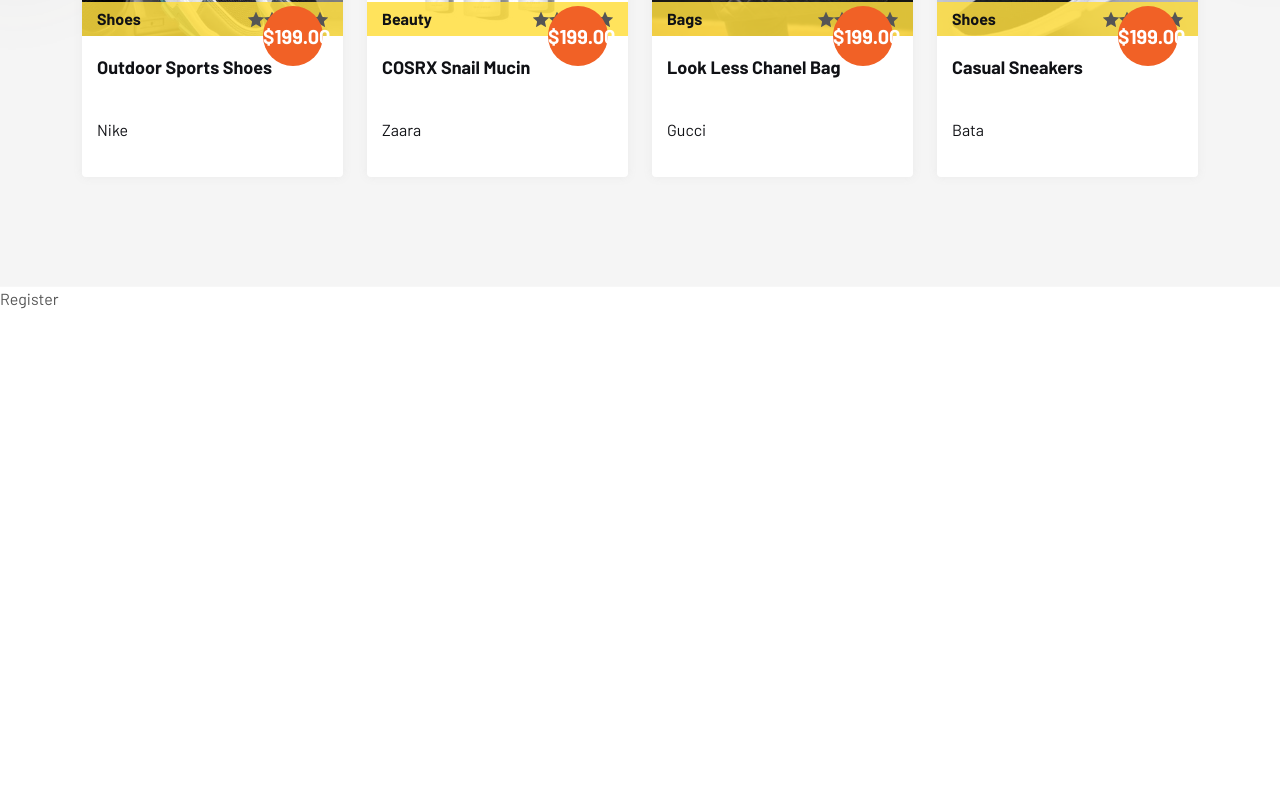
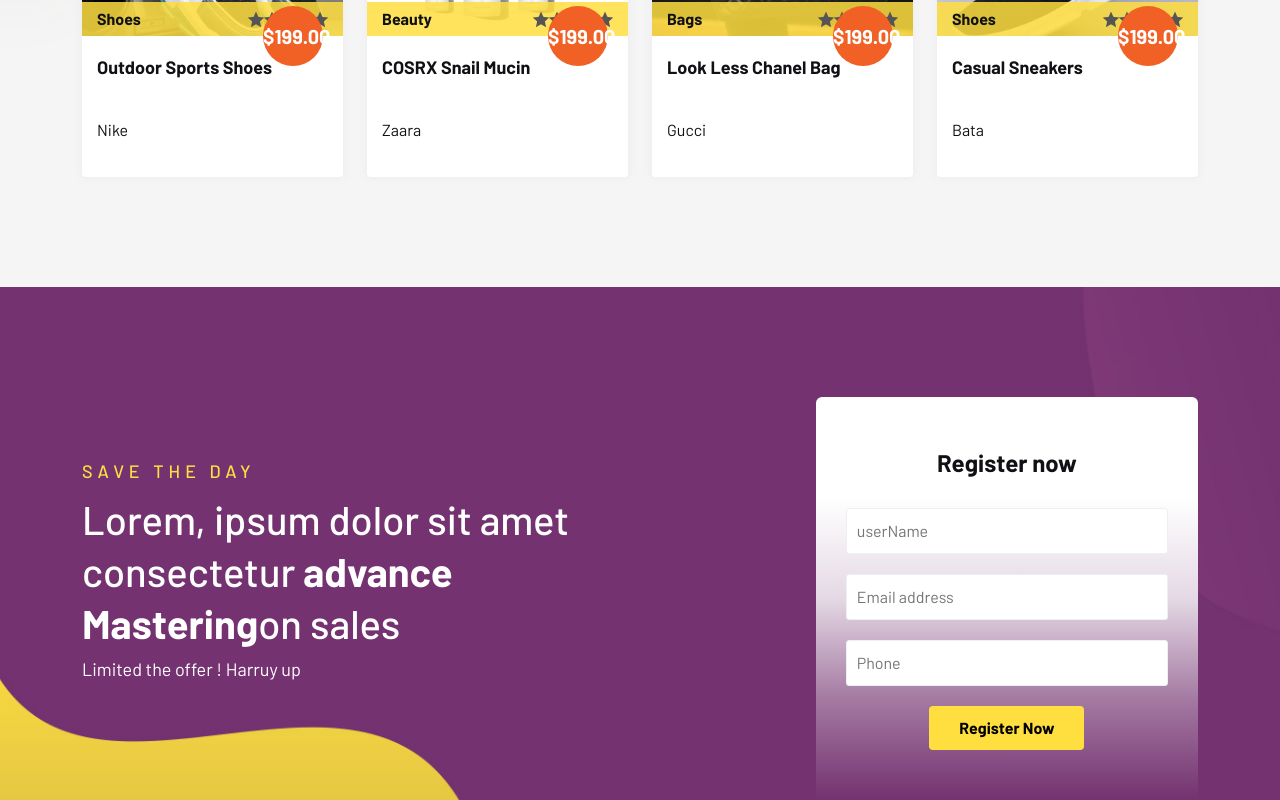
Before and after one commit to Rukunuljoy/e-commerce-shop-frontend, a React (Vite) app: page / in a window 1280 px wide. Shown: the part 2551-3351 px from the top of the page. Before the commit the page ends 2862 px from the top, so only its background shows below. Built offline with nearby package versions, Linux system fonts and the light colour scheme.

Commit message:
register is running

```diff
--- a/src/Home/Register.jsx
+++ b/src/Home/Register.jsx
@@ -2,13 +2,38 @@ import React from 'react';
 
 const subTitle = "Save the day"
 const title = (
-    <h2>Lorem, ipsum dolor sit amet consectetur <b>advance <span>Mastering</span></b>on sales</h2>
+    <h2 className='title'>Lorem, ipsum dolor sit amet consectetur <b>advance <span>Mastering</span></b>on sales</h2>
 )
+
+const desc = "Limited the  offer ! Harruy up"
 
 const Register = () => {
     return (
-        <div>
-            Register
+        <div className='register-section padding-tb pb-0'>
+            <div className='container'>
+                <div className='row g-4 row-cols-lg-2 row-cols-1 align-items-center'>
+                    <div className='col'>
+                        <div className='section-header'>
+                            <span className='subtitle'>{subTitle}</span>
+                            {title}
+                            <p>{desc}</p>
+                        </div>
+                    </div>
+                    <div className='col'>
+                        <div className='section-wrapper'>
+                            <h4>Register now</h4>
+                            <form action="" className='register-form'>
+                                <input type="text" name='name' placeholder='userName' className='reg-input'/>
+                                <input type="email" name='email' placeholder='Email address' className='reg-input'/>
+                                <input type="number" name='number' placeholder='Phone' className='reg-input'/>
+                                <button type='submit' className='lab-btn'>
+                                    Register Now
+                                </button>
+                            </form>
+                        </div>
+                    </div>
+                </div>
+            </div>
         </div>
     );
 };
```
